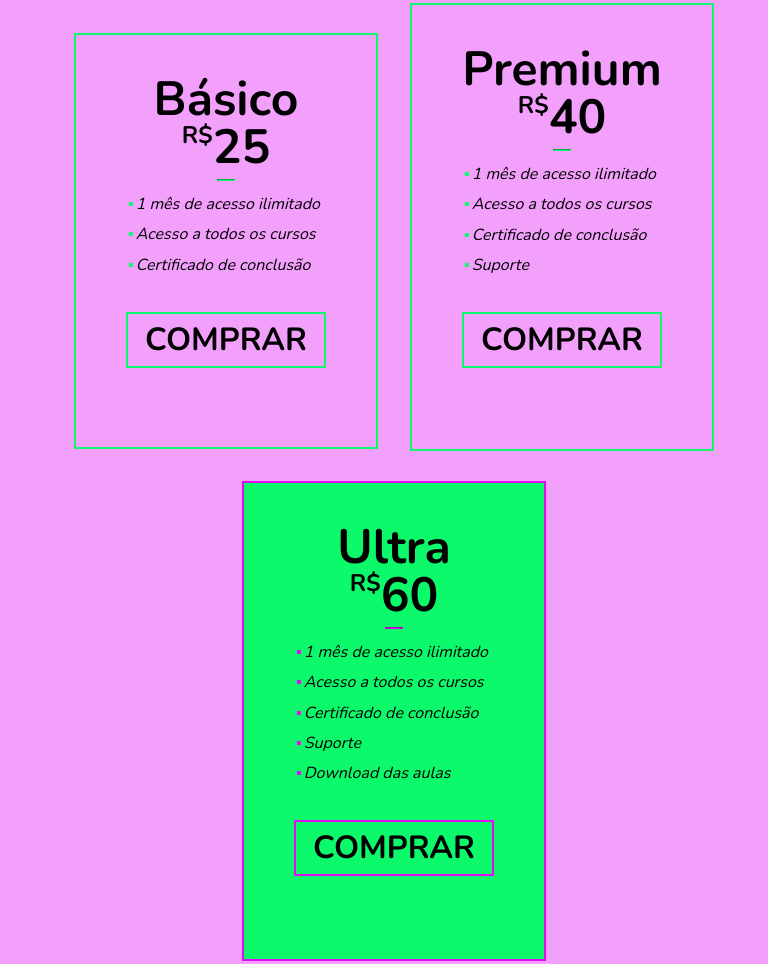
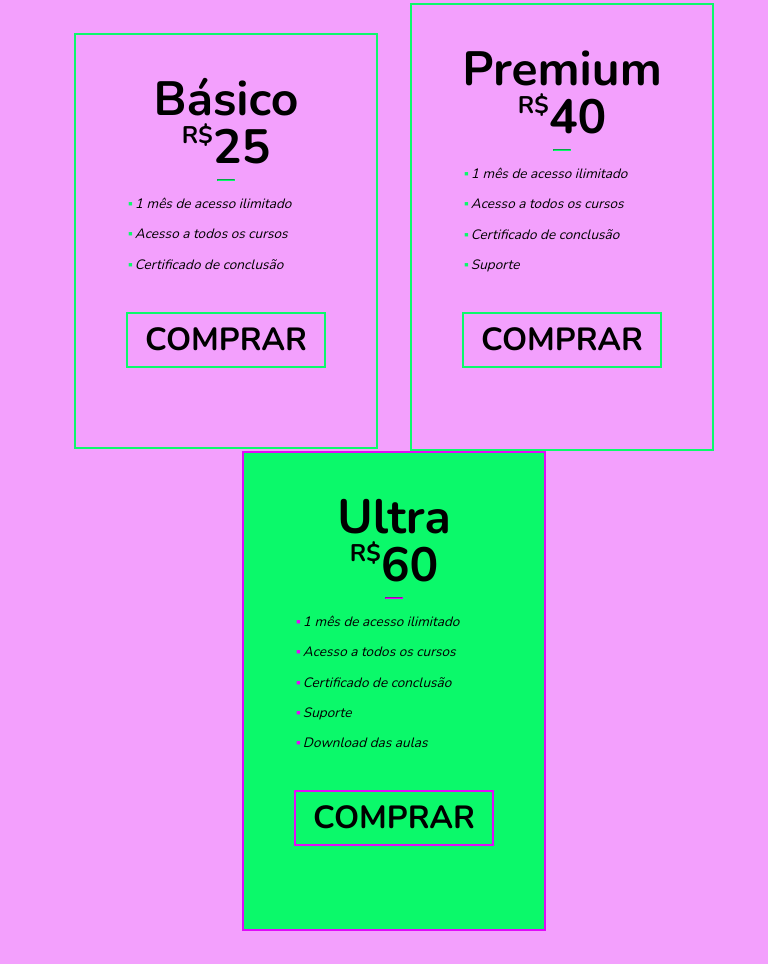
Before and after one commit to GuilhermeZalla/frontboxcursos, a plain HTML site: page index.html in a window 768 px wide. Shown: the part 1943-2907 px from the top of the page. Drawn offline with nearby package versions, Linux system fonts and the light colour scheme.

Commit message:
Update styles.css

```diff
--- a/css/styles.css
+++ b/css/styles.css
@@ -317,24 +317,20 @@ hr {
     }
 
     .planos-body_1 {
-       margin-top: 60px;
        height: 26rem;
-       width: 19rem;
     }
 
     .planos-body_2 {
-    margin-top: 30px;
     height: 28rem;
-    width: 19rem;
    }
 
    .planos-body_3 {
-    background-color: var(--clr-green-light);
-    border: 2px solid var(--clr-pink-light);
     height: 30rem;
-    width: 19rem;
-    margin-top: 30px;
 
+   }
+
+    .planos_list li {
+      font-size: .85rem;
    }
 
 }
```
